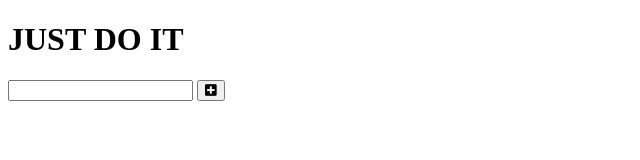
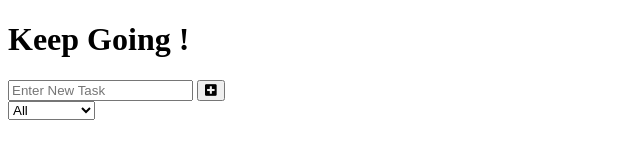
Before and after one commit to SamikshaShewale/TXON_03, a plain HTML site: page index.html in a window 1280 px wide. Shown: the whole page, without its empty margins (0-640 px from the left). Drawn offline with Linux system fonts and the light colour scheme.

Commit message:
Update index.html

```diff
--- a/index.html
+++ b/index.html
@@ -2,27 +2,41 @@
 <html lang="en">
 <head>
     <meta charset="UTF-8">
-    <meta http-equiv="X-UA-Compatible" content="IE=edge">
     <meta name="viewport" content="width=device-width, initial-scale=1.0">
-    <title>To Do List</title>
+    <title> To-do list</title>
+    <link rel="stylesheet" href="https://cdnjs.cloudflare.com/ajax/libs/font-awesome/5.12.0-2/css/all.min.css" integrity="sha256-46r060N2LrChLLb5zowXQ72/iKKNiw/lAmygmHExk/o=" crossorigin="anonymous" />
     <link rel="stylesheet" href="style.css">
-    <link rel="stylesheet" href="https://cdnjs.cloudflare.com/ajax/libs/font-awesome/5.13.0/css/all.min.css">
+    <link href="https://fonts.googleapis.com/css2?family=Poppins&display=swap" rel="stylesheet">
 
 </head>
 <body>
-    <header>
-        <h1>JUST DO IT</h1>
-      </header>
-      <form>
-        <input type="text" class="todo-input" />
-        <button class="todo-button" type="submit">
+        <div class="header">
+            <h1>Keep Going !</h1>
+        </div>
+        <div class="todo-area">
+            <form action="">
+                <input type="text" name="text" id="todoinput" placeholder="Enter New Task">
+                <button id="todobutton" type="submit">
                     <i class="fas fa-plus-square"></i>
                 </button>
+                <div id="select">
+                    <select name="todos" id="todoselect">
+                        <option value="all">All</option>
+                        <option value="completed">Completed</option>
+                        <option value="uncompleted">Active</option>
+                    </select>
+                </div>
             </form>
+        </div>
         <div class="todo-container">
-        <ul class="todo-list"></ul>
+            <ul id="todolist"></ul>
         </div>
 
+
         <script src="script.js"></script>
+
+
+
+
 </body>
 </html>
```
Lines whose indentation alone changed are shown as unchanged.
